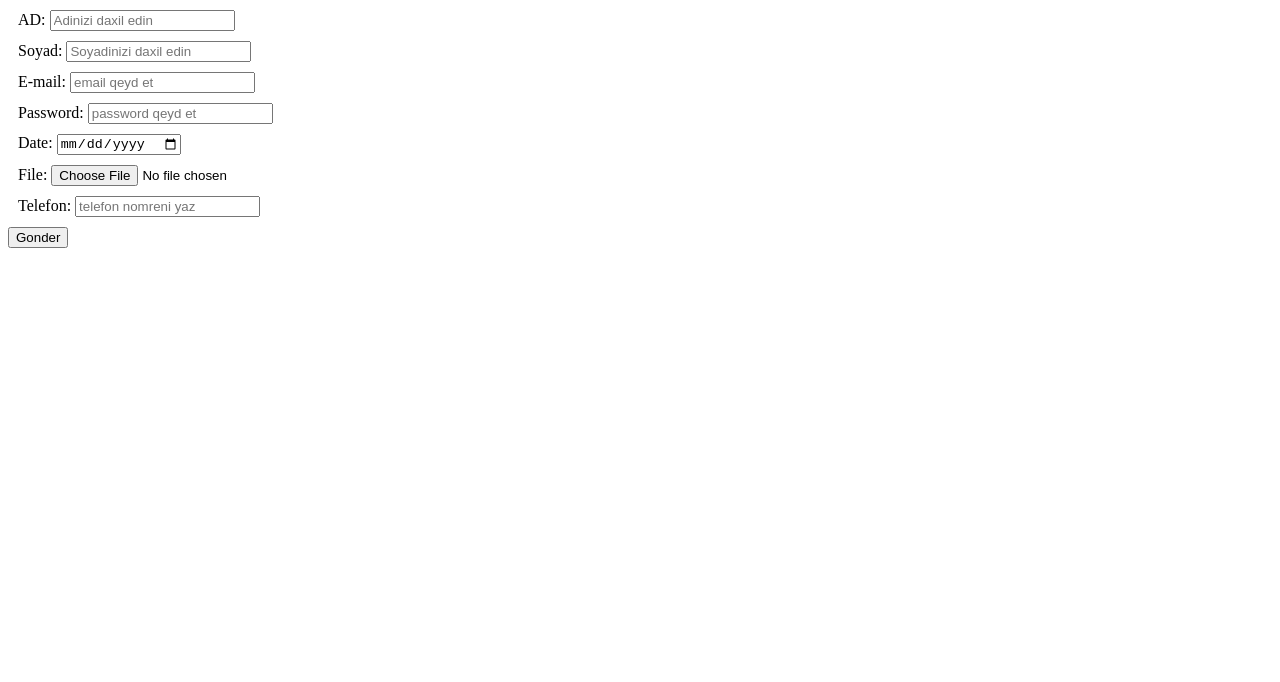
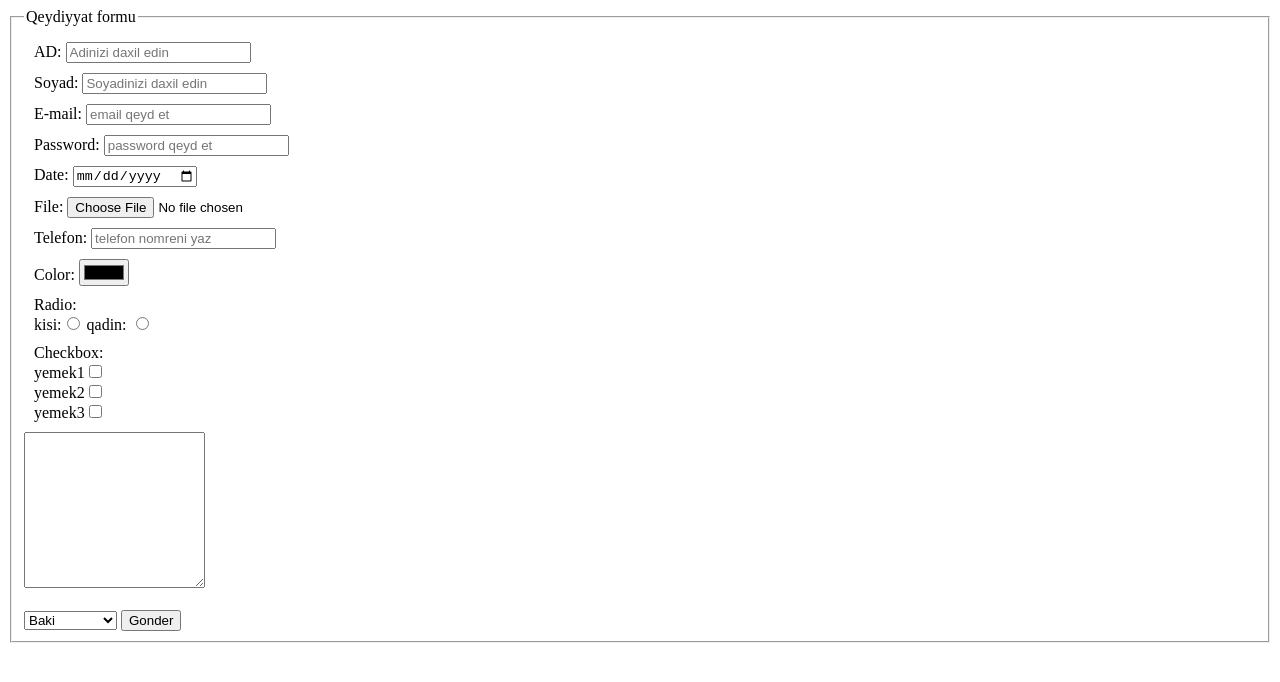
Before and after one commit to elmirahtm/newcode, a plain HTML site: page index.html in a window 1280 px wide. Drawn offline with Linux system fonts and the light colour scheme.

Commit message:
index4message

```diff
--- a/index.html
+++ b/index.html
@@ -10,8 +10,10 @@
 
 <div>
 <form >
- <!-- AD: <br> -->
-  <label for="mameINPUT">
+<fieldset>
+  <legend>Qeydiyyat formu</legend>
+   <!-- AD: <br> -->
+   <label for="mameINPUT">
     AD:
     <input type="text" name="name" id="mameINPUT" placeholder="Adinizi daxil edin" required>
     <!-- required teleb edirki bos gonderme  -->
@@ -42,9 +44,44 @@
   Telefon:
   <input type="tel" name="" id="telINPUT" placeholder="telefon nomreni yaz">
 </label>
+<label for="#colorINPUT">
+Color:
+  <input type="color" id="colorINPUT">
+</label>
+<!-- ayri ayri yaza bilerdim bir labelde yazdim amma -->
+<label for="#radioINPUT">
+  Radio: <br>
+  kisi:<input type="radio" id="radioINPUT">
+  qadin: <input type="radio" name="name" id="radioINPUT">
+</label>
+<label for="#checkboxINPUT">
+Checkbox: <br>
+yemek1<input type="checkbox" id="checkboxINPUT"><br>
+yemek2<input type="checkbox" id="checkboxINPUT"><br>
+yemek3<input type="checkbox" id="checkboxINPUT">
+
+</label>
+<textarea name="description" id="desc" cols="20" rows="10"></textarea>
+<br><br>
+<select name="seherler" id="seher" >
+<optgroup label="yaxinseher">
+  <option value="0">Baki</option>
+<option value="1">Berde</option>
+<option value="2">Füzuli</option>
+<option value="3">Gence</option>
+</optgroup>
+<optgroup label="uzaqseher">
+  <option value="0">Sumqatiy</option>
+<option value="1">Samaxi</option>
+<option value="2">Lenkeran</option>
+<option value="3">Qebele</option>
+</optgroup>
+</select>
+
 <!-- <input type="submit" value="Gonder" >refresh verir -->
 <!-- <button type="submit">Gonder</button>eger type button versek sehifeye refresh vermiyecek -->
  <input type="submit" value="Gonder">
+</fieldset>
 </form>
 
 
```
